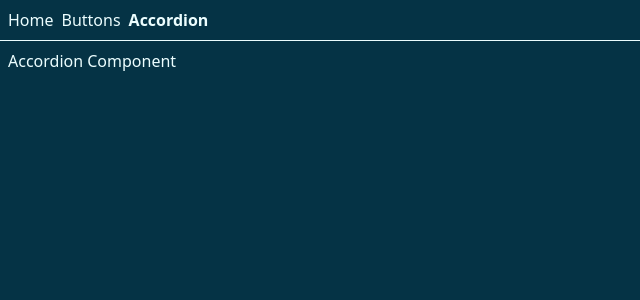
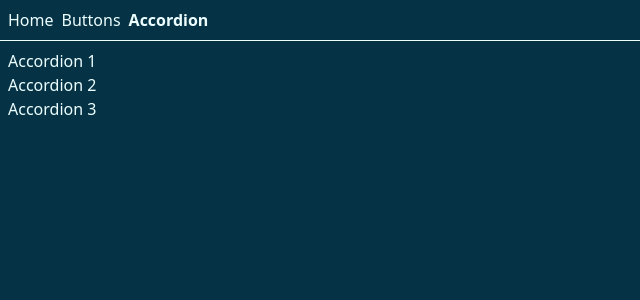
Before and after one commit to SmackSmash/comps-ts, a React (Vite) app: page /accordion in a window 1280 px wide. Shown: the top 300 px of the page, without its empty margins (0-640 px from the left). Built offline with nearby package versions, Linux system fonts and the light colour scheme.

Commit message:
Made a basic accordion

```diff
--- a/src/components/Accordion.tsx
+++ b/src/components/Accordion.tsx
@@ -1,7 +1,18 @@
-import type { FC } from 'react';
+import { useState, type FC } from 'react';
 
-const Accordion: FC<{ items: { title: string; content: string }[] }> = () => {
-  return <div>Accordion Component</div>;
+const Accordion: FC<{ items: { label: string; content: string }[] }> = ({ items }) => {
+  const [expandedIndex, setExpandedIndex] = useState<number | null>(null);
+
+  return (
+    <div>
+      {items.map(({ label, content }, index) => (
+        <div key={index}>
+          <h1 onClick={() => setExpandedIndex(index)}>{label}</h1>
+          {index === expandedIndex && <p>{content}</p>}
+        </div>
+      ))}
+    </div>
+  );
 };
 
 export default Accordion;
--- a/src/routes/accordion.tsx
+++ b/src/routes/accordion.tsx
@@ -3,9 +3,21 @@ import Accordion from '../components/Accordion';
 
 const RouteComponent = () => {
   const accordionItems = [
-    { title: 'Accordion 1', content: 'Accordion 1 content' },
-    { title: 'Accordion 2', content: 'Accordion 2 content' },
-    { title: 'Accordion 3', content: 'Accordion 3 content' }
+    {
+      label: 'Accordion 1',
+      content:
+        'Lorem ipsum, dolor sit amet consectetur adipisicing elit. Voluptas esse minima, quo temporibus laborum reprehenderit, eaque sunt minus expedita accusantium velit quasi odio consequatur dolorum aperiam vitae nemo. Dicta, nostrum!'
+    },
+    {
+      label: 'Accordion 2',
+      content:
+        'Lorem ipsum dolor, sit amet consectetur adipisicing elit. Facere at esse, culpa rem reprehenderit illum explicabo. Cumque libero voluptas, optio magni dolorem fugit ratione modi dolores et quas dolore recusandae!'
+    },
+    {
+      label: 'Accordion 3',
+      content:
+        'Lorem ipsum dolor, sit amet consectetur adipisicing elit. Ad maxime aliquam illo, voluptas rem illum soluta alias cupiditate optio adipisci sed deserunt minima fuga saepe, dicta aliquid dolore repellat atque!'
+    }
   ];
 
   return (
```
